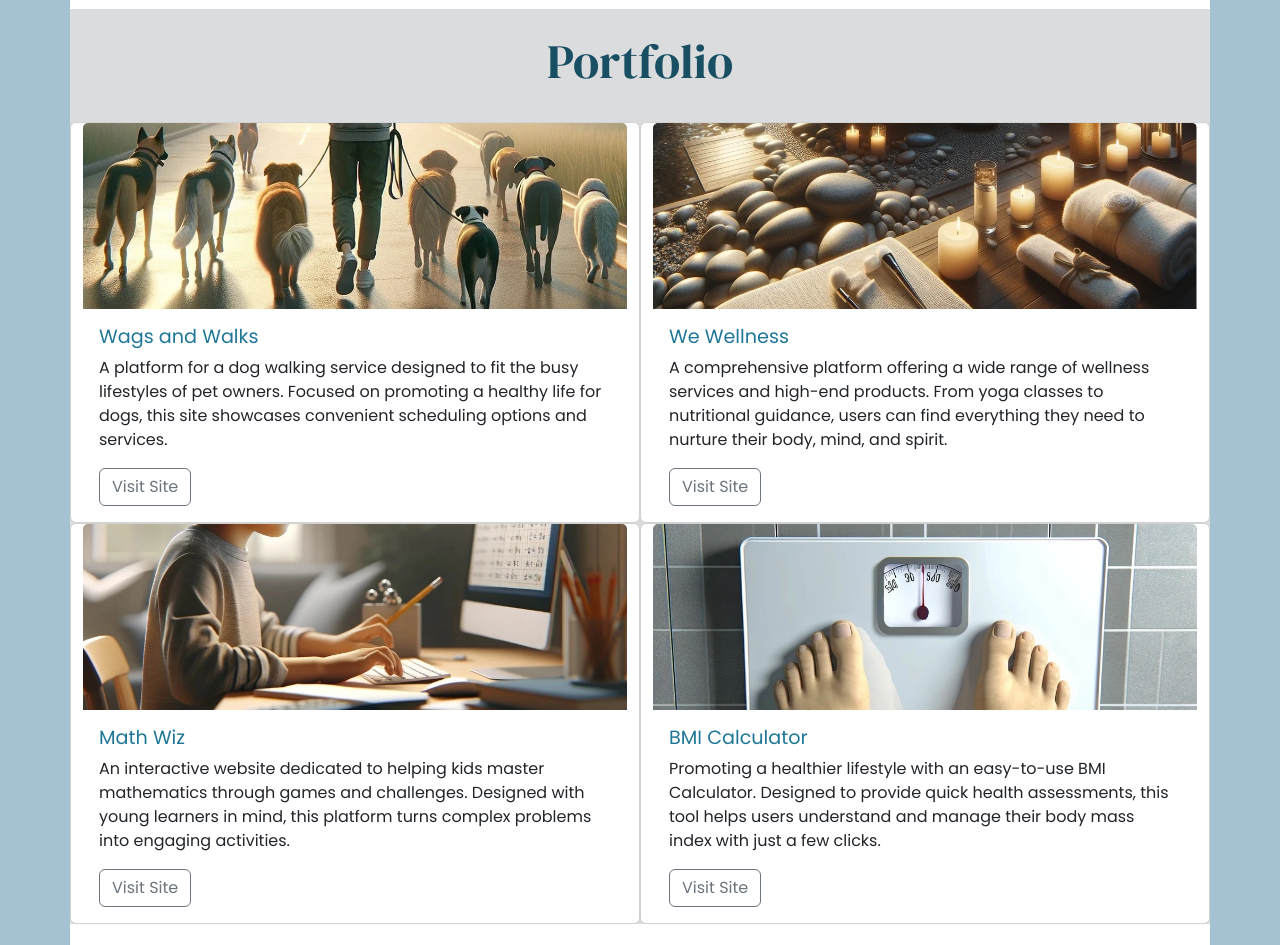
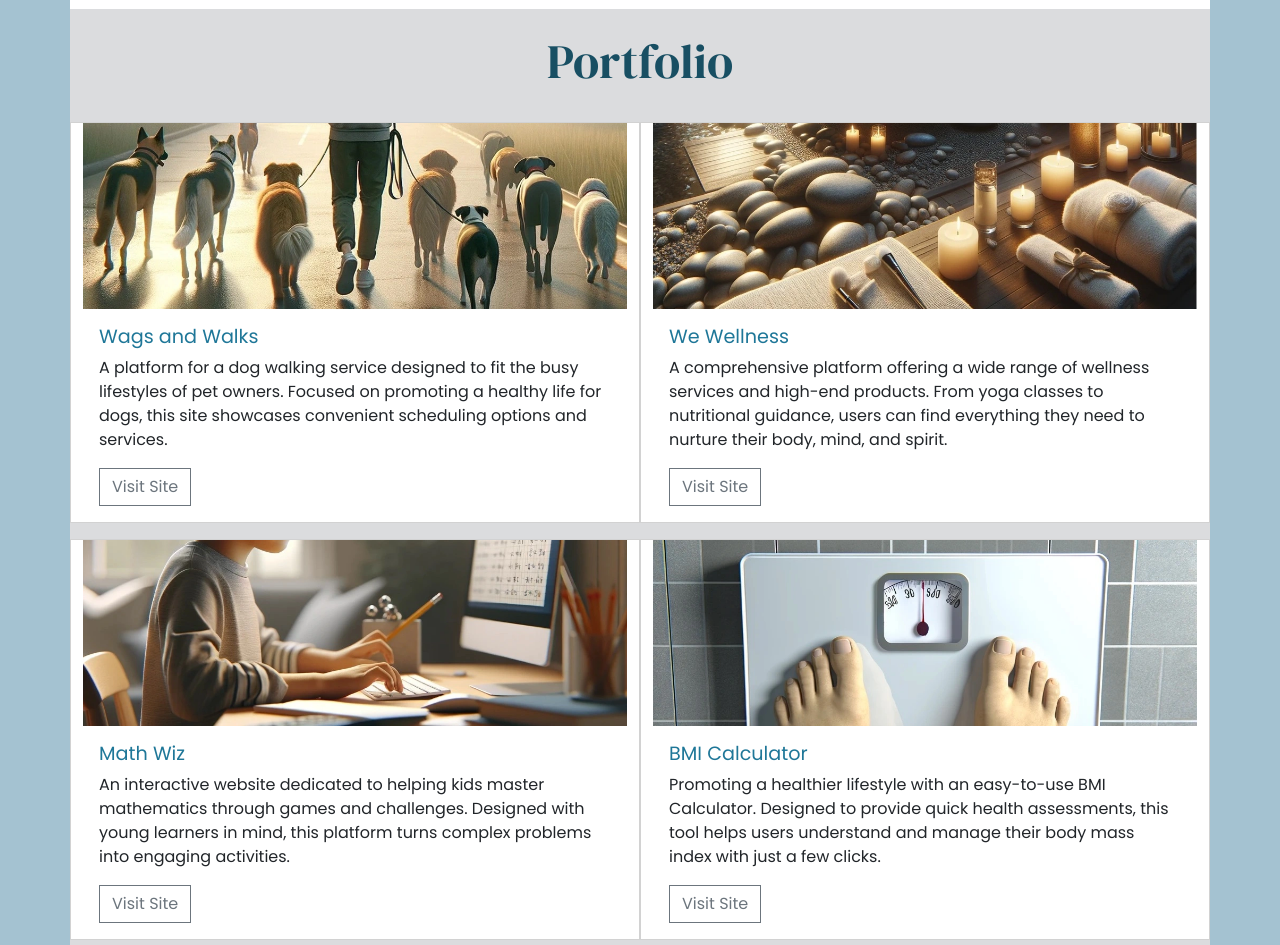
Before and after one commit to Fearfullymade01/portfolio-mei-wong, a plain HTML site: page index.html in a window 1280 px wide. Shown: the part 1040-1985 px from the top of the page. Drawn offline with nearby package versions, Linux system fonts and the light colour scheme.

Commit message:
Remove rounded corners

```diff
--- a/assets/css/style.css
+++ b/assets/css/style.css
@@ -16,6 +16,11 @@ h1,
 h2 {
     font-family: "DM Serif Display", serif;
     color: #184f63; /* dark-blue */
+}
+
+.sharp-corners,
+.sharp-corners * {
+    border-radius: 0;
 }
 
 /* About Section */
--- a/index.html
+++ b/index.html
@@ -73,7 +73,8 @@
                 <p class="lead mb-5">Let's create something amazing together!</p>
 
                 <!-- Button trigger modal -->
-                <button type="button" class="btn btn-primary" data-bs-toggle="modal" data-bs-target="#exampleModal">
+                <button type="button" class="btn btn-primary sharp-corners" data-bs-toggle="modal"
+                    data-bs-target="#exampleModal">
                     Subscribe to my newsletter!
                 </button>
 
@@ -120,7 +121,7 @@
             </div>
         </section>
         <!-- portfolio section starts here -->
-        <section id="portfolio" class="container">
+        <section id="portfolio" class="container pb-4">
             <div class="row">
                 <!-- my-4 used to add top and bottom margin to heading -->
                 <div class="col-12 text-center my-4">
@@ -128,7 +129,7 @@
                 </div>
 
 
-                <div class="card col-12 col-md-6">
+                <div class="card col-12 col-md-6 mb-3 sharp-corners">
                     <!-- img-fluid class makes the image responsive to its container -->
                     <img src="assets\images\portfolio-images\portfolio-images\wags-and-walks.webp" class="card-img-top"
                         alt="A man walking several dogs early in the morning">
@@ -145,7 +146,7 @@
                     </div>
                 </div>
 
-                <div class="card col-12 col-md-6">
+                <div class="card col-12 col-md-6 mb-3 sharp-corners">
                     <!-- img-fluid class makes the image responsive to its container -->
                     <img src="assets\images\portfolio-images\portfolio-images\we-wellness.webp" class="card-img-top"
                         alt="A spa with candles towels and natural material">
@@ -162,7 +163,7 @@
                     </div>
                 </div>
 
-                <div class="card col-12 col-md-6">
+                <div class="card col-12 col-md-6 mb-3 sharp-corners">
                     <!-- img-fluid class makes the image responsive to its container -->
                     <img src="assets\images\portfolio-images\portfolio-images\math-wiz.webp" class="card-img-top"
                         alt="A child practicing math at a computer">
@@ -180,7 +181,7 @@
                     </div>
                 </div>
 
-                <div class="card col-12 col-md-6">
+                <div class="card col-12 col-md-6 mb-3 sharp-corners">
                     <!-- img-fluid class makes the image responsive to its container -->
                     <img src="assets\images\portfolio-images\portfolio-images\bmi-calculator.webp" class="card-img-top"
                         alt="Weighing scales seen from the first person view of the person standing on the scales">
@@ -212,7 +213,7 @@
             </div>
             <div class="col-12 col-md-10 col-lg-8 mb-4">
                 <!--Add your form here-->
-                <form class="row g-3">
+                <form class="row g-3 sharp-corners">
                     <div class="col-lg-4">
                         <label for="full-name" class="form-label">Full Name</label>
                         <input type="text" class="form-control" id="full-name">
@@ -242,7 +243,7 @@
     <!-- Modal -->
     <div class="modal fade" id="exampleModal" tabindex="-1" aria-labelledby="exampleModalLabel" aria-hidden="true">
         <div class="modal-dialog modal-lg">
-            <div class="modal-content">
+            <div class="modal-content sharp-corners">
                 <div class="modal-header">
                     <h1 class="modal-title fs-5" id="exampleModalLabel">Subscribe</h1>
                     <button type="button" class="btn-close" data-bs-dismiss="modal" aria-label="Close"></button>
```
